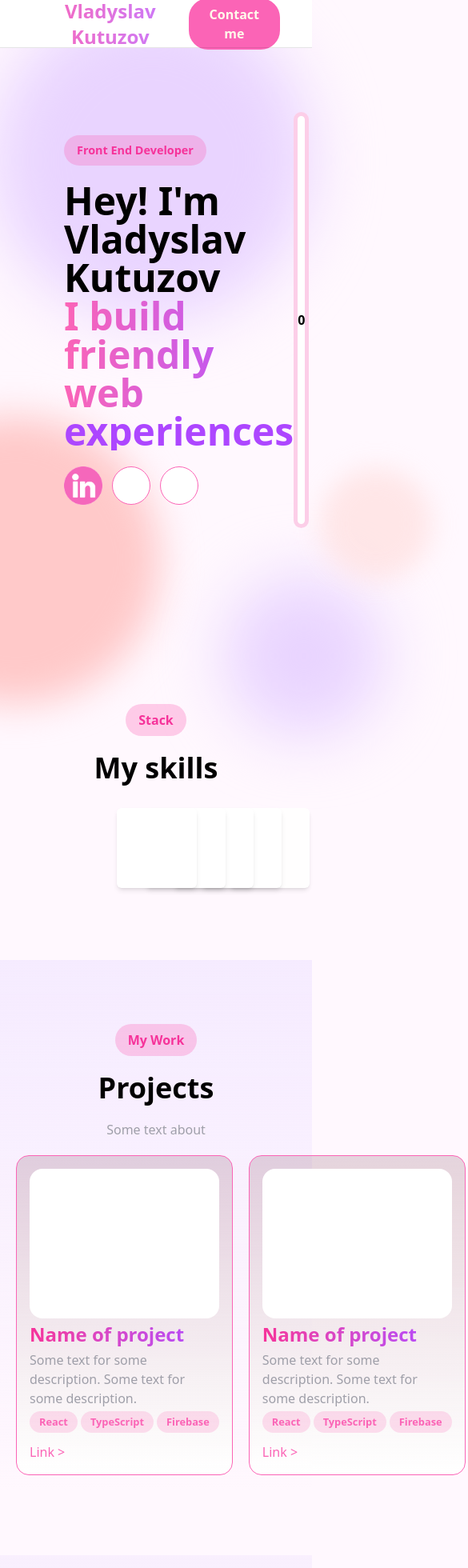
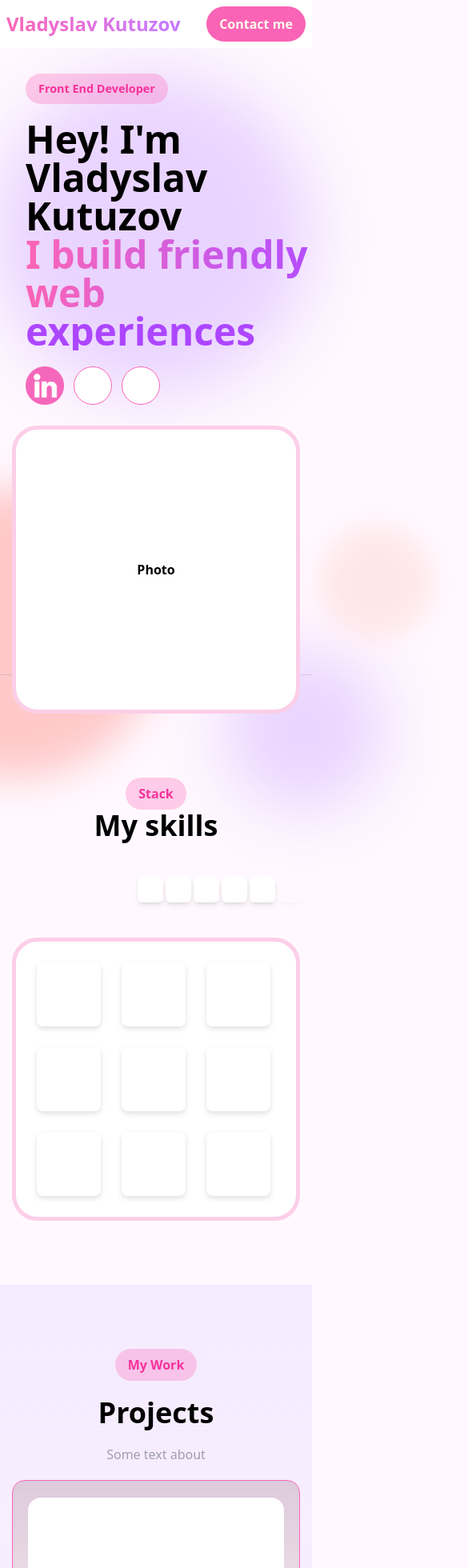
Before and after one commit to Keymor/portfolio-site, a React (Vite) app: page / in a window 390 px wide. Shown: the top 1960 px of the page at 80% size, 585 px wide, since content can reach past the window. Built offline with nearby package versions, Linux system fonts and the light colour scheme.

Commit message:
phone size

```diff
--- a/src/App.tsx
+++ b/src/App.tsx
@@ -1,5 +1,5 @@
 import { useState, useEffect } from 'react'
-import './App.css'
+import './index.css'
 import Header from './component/head'
 import About from './component/about'
 import Skills from './component/skills'
@@ -18,7 +18,7 @@ function App() {
   }, [])
 
   return (
-    <div>
+    <body>
       <Header />
       <div className=' flex flex-col mx-auto'>
         <About />
@@ -26,7 +26,7 @@ function App() {
         <Projects />
         <Contact />
       </div>
-    </div>
+    </body>
   )
 }
 
--- a/src/component/about.tsx
+++ b/src/component/about.tsx
@@ -13,8 +13,8 @@ export default function About() {
     }, [])
 
     return (
-        <div className="w-full h-200 relative flex flex-row items-center">
-            <div className="ml-20 size-150 content-center">
+        <div className="w-full h-200 mt-8 sm:mt-0 relative flex flex-col sm:flex-row items-center gap-10 sm:gap-0">
+            <div className=" ml-8 mr-auto sm:ml-20 size-100 sm:size-150 content-center">
                 <div className="w-fit self-center mb-5 bg-pink-400/30 text-pink-500 text-[0.9rem] px-4 py-2 rounded-3xl font-bold">Front End Developer</div>
                 <p className="font-bold text-5xl">Hey! I'm Vladyslav Kutuzov</p>
                 <p className="font-bold text-5xl bg-gradient-to-r from-pink-400 to-purple-500 bg-clip-text text-transparent">I build friendly web</p>
@@ -34,8 +34,8 @@ export default function About() {
                     </div>
                 </div>
             </div>
-            <div className="ml-auto mr-20 size-130 bg-white rounded-4xl border-pink-200 border-5 text-center content-center font-bold hover:size-140 hover:-rotate-6 hover:animate-popup duration-300">
-                {position}
+            <div className=" mx-auto sm:ml-auto sm:mr-20 size-90 sm:size-130 bg-white rounded-4xl border-pink-200 border-5 text-center content-center font-bold sm:hover:size-140 sm:hover:-rotate-6 sm:hover:animate-popup duration-300">
+                Photo
             </div>
             <div className='-z-1 absolute size-full '>
                 <div style={{ opacity: position > 1000 ? '100%' : '0%', transform: position > 1500 ? 'translateY(1500px)' : `translatey(${position}px)` }}
--- a/src/component/contact.tsx
+++ b/src/component/contact.tsx
@@ -2,12 +2,12 @@ import linkedIn from '../img/l.png'
 
 export default function Contact() {
     return (
-        <div className='flex flex-col bg-gradient-to-b from-purple-100/50 to-pink-50/0 p-10 py-22 mt-20'>
+        <div className='flex flex-col bg-gradient-to-b from-purple-100/50 to-pink-50/0 py-22 mt-20'>
             <div className='w-fit self-center mx-auto bg-pink-400/30 text-pink-500 px-4 py-2 rounded-3xl font-bold'>Hair Me</div>
             <h1 className='w-fit text-4xl font-bold mx-auto'>Get in tuch</h1>
             <p className='text-zinc-400 w-fit mx-auto'>Some text</p>
-            <div className='h-100 w-150 bg-white mx-auto mt-10 border-1 border-pink-300 rounded-2xl flex flex-col p-5'>
-                <div className='flex flex-row mt-auto ml-10'>
+            <div className='h-100 w-90 sm:w-150 bg-white mx-auto mt-10 border-1 border-pink-300 rounded-2xl flex flex-col p-5'>
+                <div className='flex flex-row mt-auto ml-6 sm:ml-10'>
                     <a href='https://www.linkedin.com/in/vladyslav-kutuzov/' target="_blank">
                         <div className='size-20 bg-white rounded-full flex cursor-pointer'>
                             <img src={linkedIn} alt='linkedIn'></img>
@@ -18,7 +18,7 @@ export default function Contact() {
                         <p className='text-zinc-400'>Front End Developer</p>
                     </div>
                 </div>
-                <div className='flex flex-row my-auto ml-10'>
+                <div className='flex flex-row my-auto ml-6 sm:ml-10'>
                     <div className='size-20 bg-white border-1 border-pink-400 rounded-full flex cursor-pointer'>
                         <div className=''></div>
                     </div>
@@ -27,7 +27,7 @@ export default function Contact() {
                         <p className='text-zinc-400'>asd@gmail.com</p>
                     </div>
                 </div>
-                <div className='flex flex-row mb-auto ml-10'>
+                <div className='flex flex-row mb-auto ml-6 sm:ml-10'>
                     <div className='size-20 bg-white border-1 border-pink-400 rounded-full flex cursor-pointer'>
                         <div className=''></div>
                     </div>
--- a/src/component/head.tsx
+++ b/src/component/head.tsx
@@ -1,9 +1,9 @@
 export default function Header() {
 
     return (
-        <div className="z-1 w-full h-15 bg-white text-center fixed top-0 flex flex-row after:content-[''] after:bg-black/10 after:w-full after:h-[1px] after:absolute after:bottom-0">
-            <p className="ml-10 self-center font-bold text-2xl bg-gradient-to-r from-pink-400 to-purple-400 bg-clip-text text-transparent">Vladyslav Kutuzov</p>
-            <button className='self-center ml-auto mr-10 bg-pink-400 text-amber-50 px-4 py-2 rounded-3xl font-bold'>Contact me</button>
+        <div className=" w-full z-1 h-15 bg-white top-0 flex flex-row after:content-[''] after:bg-black/10 after:w-full after:h-[1px] after:absolute after:bottom-0">
+            <p className="ml-2 sm:ml-10 mr-auto self-center font-bold text-2xl bg-gradient-to-r from-pink-400 to-purple-400 bg-clip-text text-transparent">Vladyslav Kutuzov</p>
+            <button className=' my-2 ml-auto mr-2 sm:mr-10 min-w-31 bg-pink-400 text-amber-50 px-4 py-2 rounded-3xl font-bold'>Contact me</button>
         </div>
     )
 }
--- a/src/component/projects.tsx
+++ b/src/component/projects.tsx
@@ -1,12 +1,12 @@
 export default function Projects() {
     return (
-        <div className='mt-20 p-5 pt-20 flex flex-col gap-5 bg-gradient-to-b from-purple-100/80 to-pink-50/0'>
+        <div className='h-fit mt-20 sm:p-5 pt-20 flex flex-col gap-5 bg-gradient-to-b from-purple-100/80 to-pink-50/0'>
             <div className='w-fit self-center mx-auto bg-pink-400/30 text-pink-500 px-4 py-2 rounded-3xl font-bold'>My Work</div>
             <h1 className='w-fit text-4xl font-bold mx-auto'>Projects</h1>
             <p className='mx-auto text-zinc-400'>Some text about</p>
-            <div className='w-full h-100 flex flex-row gap-5'>
-                <div className='h-100 w-90 p-4 ml-auto gap-1 rounded-2xl border-1 border-pink-400 bg-gradient-to-b from-pink-950/15 to-white flex flex-col not-hover:translate-0 not-hover:duration-300 hover-jump back'>
-                    <div className='h-full w-full bg-white rounded-2xl m-auto'></div>
+            <div className='w-full h-fit flex flex-col sm:flex-row gap-5'>
+                <div className='h-100 w-90 p-4 mx-auto sm:ml-auto gap-1 rounded-2xl border-1 border-pink-400 bg-gradient-to-b from-pink-950/15 to-white flex flex-col sm:not-hover:translate-0 sm:not-hover:duration-300 sm:hover-jump back'>
+                    <div className='h-50 w-80 sm:h-full sm:w-full bg-white rounded-2xl m-auto'></div>
                     <h1 className='font-bold text-2xl bg-gradient-to-r from-pink-500 to-purple-500 bg-clip-text text-transparent'>Name of project</h1>
                     <p className='text-zinc-400'>Some text for some description. Some text for some description.</p>
                     <div className='flex flex-row gap-1'>
@@ -16,8 +16,8 @@ export default function Projects() {
                     </div>
                     <button className='w-fit text-pink-400 mt-2'>Link {'>'}</button>
                 </div>
-                <div className='h-100 w-90 p-4 ml-auto gap-1 rounded-2xl border-1 border-pink-400 bg-gradient-to-b from-pink-950/15 to-white flex flex-col not-hover:translate-0 not-hover:duration-300 hover-jump back'>
-                    <div className='h-full w-full bg-white rounded-2xl m-auto'></div>
+                <div className='h-100 w-90 p-4 mx-auto sm:ml-auto gap-1 rounded-2xl border-1 border-pink-400 bg-gradient-to-b from-pink-950/15 to-white flex flex-col sm:not-hover:translate-0 sm:not-hover:duration-300 sm:hover-jump back'>
+                    <div className='h-50 w-80 sm:h-full sm:w-full bg-white rounded-2xl m-auto'></div>
                     <h1 className='font-bold text-2xl bg-gradient-to-r from-pink-500 to-purple-500 bg-clip-text text-transparent'>Name of project</h1>
                     <p className='text-zinc-400'>Some text for some description. Some text for some description.</p>
                     <div className='flex flex-row gap-1'>
@@ -27,8 +27,8 @@ export default function Projects() {
                     </div>
                     <button className='w-fit text-pink-400 mt-2'>Link {'>'}</button>
                 </div>
-                <div className='h-100 w-90 p-4 mx-auto gap-1 rounded-2xl border-1 border-pink-400 bg-gradient-to-b from-pink-950/15 to-white flex flex-col not-hover:translate-0 not-hover:duration-300 hover-jump back'>
-                    <div className='h-full w-full bg-white rounded-2xl m-auto'></div>
+                <div className='h-100 w-90 p-4 mx-auto sm:ml-auto gap-1 rounded-2xl border-1 border-pink-400 bg-gradient-to-b from-pink-950/15 to-white flex flex-col sm:not-hover:translate-0 sm:not-hover:duration-300 sm:hover-jump back'>
+                    <div className='h-50 w-80 sm:h-full sm:w-full bg-white rounded-2xl m-auto'></div>
                     <h1 className='font-bold text-2xl bg-gradient-to-r from-pink-500 to-purple-500 bg-clip-text text-transparent'>Name of project</h1>
                     <p className='text-zinc-400'>Some text for some description. Some text for some description.</p>
                     <div className='flex flex-row gap-1'>
--- a/src/component/skills.tsx
+++ b/src/component/skills.tsx
@@ -33,7 +33,36 @@ export default function Skills() {
             img: '10'
         },
     ]
-    const [hover , setHover] = useState(-10)
+    const arraySmall = [
+        {
+            img: '1'
+        },
+        {
+            img: '2'
+        },
+        {
+            img: '3'
+        },
+        {
+            img: '4'
+        },
+        {
+            img: '5'
+        },
+        {
+            img: '6'
+        },
+        {
+            img: '7'
+        },
+        {
+            img: '8'
+        },
+        {
+            img: '9'
+        }
+    ]
+    const [hover, setHover] = useState(-10)
 
     const onMouse = (index: number) => {
         setHover(index)
@@ -43,7 +72,7 @@ export default function Skills() {
     }
 
     return (
-        <div className='flex flex-col gap-5 w-full pt-20'>
+        <div className='flex flex-col sm:gap-5 w-full pt-20'>
             <div className='w-fit self-center mx-auto bg-pink-400/30 text-pink-500 px-4 py-2 rounded-3xl font-bold'>Stack</div>
             <h1 className='w-fit text-4xl font-bold mx-auto'>My skills</h1>
             <div className='flex flex-row w-[90%] mx-auto'>
@@ -53,21 +82,28 @@ export default function Skills() {
                             <div style={{
                                 animation: 'shifting 10s linear infinite',
                                 animationDelay: `${10 - index}s`,
-                                transform: `scale(${
-                                    hover === index + 1 ||
+                                transform: `scale(${hover === index + 1 ||
                                     hover === index - 1 ||
                                     hover === 0 && index === 9 ||
                                     hover === 9 && index === 0
-                                    ? 1.10 : 1})`}}
+                                    ? 1.10 : 1})`
+                            }}
                                 onMouseEnter={() => onMouse(index)}
                                 onMouseLeave={() => onMouseLeave()}
-                                className='absolute size-25 bg-white shadow-md rounded-md flex right-0 opacity-0 translate-x-[50%] hover:size-35 duration-200'>
+                                className='absolute size-8 sm:size-25 bg-white shadow-md rounded-md flex right-0 opacity-0 translate-x-[50%] sm:hover:size-35 duration-200'>
                                 <div /* className='size-8 bg-amber-300 rounded-4xl m-auto' */></div>
                             </div>
                         )
                     })}
                 </div>
             </div>
+            <div className='w-90 h-fit mx-auto bg-white rounded-4xl border-5 border-pink-200 flex flex-wrap gap-6.5 p-6.5 sm:hidden'>
+                {arraySmall.map((iitem, index) => {
+                    return (
+                        <div className='size-20 bg-white rounded-lg drop-shadow-md'></div>
+                    )
+                })}
+            </div>
         </div>
     )
 }
--- a/src/index.css
+++ b/src/index.css
@@ -1,25 +1,8 @@
 @import "tailwindcss";
-
-@theme {
-  --animate-popup: popup 1s easy-in forword;
-
-  @keyframes popup {
-    0% {
-      transform: rotate(-6deg);
-    }
-
-    30% {
-      transform: rotate(2deg);
-    }
-
-    100% {
-      transform: rotate(-4deg);
-    }
-  }
-}
 
 html {
   height: fit-content;
+  /* background-color: black; */
   background-color: rgb(255, 248, 254);
 }
 
@@ -101,10 +84,12 @@ html {
     bottom: -100vw;
     opacity: 0%;
   }
+
   50% {
     bottom: 0vw;
     opacity: 100%;
   }
+
   100% {
     bottom: 100vw;
     opacity: 0%;
```
